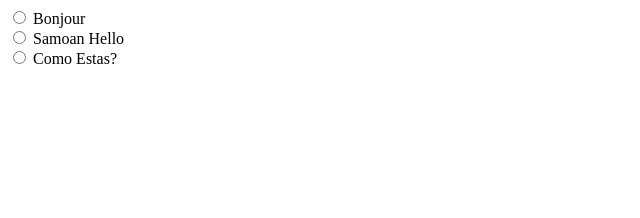
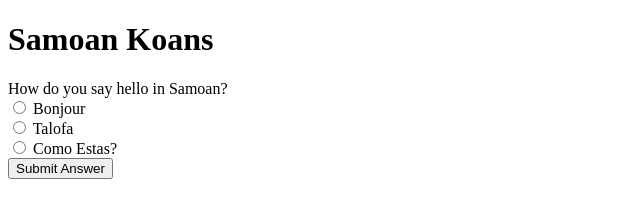
Before and after one commit to kyleludlow/Project-Pani-Popo, a website: page index.html in a window 1280 px wide. Shown: the whole page, without its empty margins (0-640 px from the left). Drawn offline with Linux system fonts and the light colour scheme.

Commit message:
complete barebones html

```diff
--- a/index.html
+++ b/index.html
@@ -8,11 +8,22 @@
 
 <body>
     <div class="app">
+        <h1>
+            Samoan Koans
+        </h1>
+        <div class="questions">
+            How do you say hello in Samoan?
+        </div>
         <form class="answers">
-            <input type="radio" name="choices" value="choice-1"> Bonjour <br>
-            <input type="radio" name="choices" value="choice-2"> Samoan Hello <br>
-            <input type="radio" name="choices" value="choice-3"> Como Estas? <br>
+            <input type="radio" name="choices" value="choice-1"> Bonjour
+            <br>
+            <input type="radio" name="choices" value="choice-2"> Talofa
+            <br>
+            <input type="radio" name="choices" value="choice-3"> Como Estas?
+            <br>
         </form>
+        <button type="submit">Submit Answer
+        </button>
     </div>
 </body>
 
```
